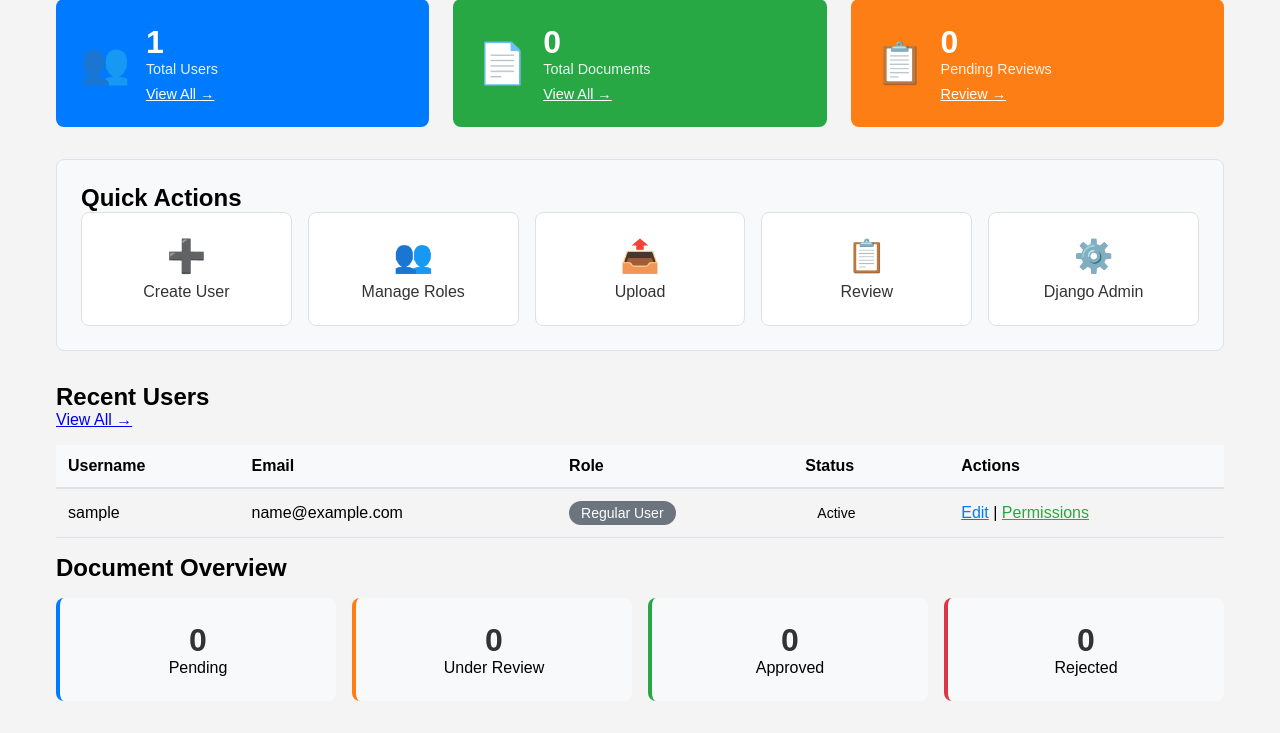
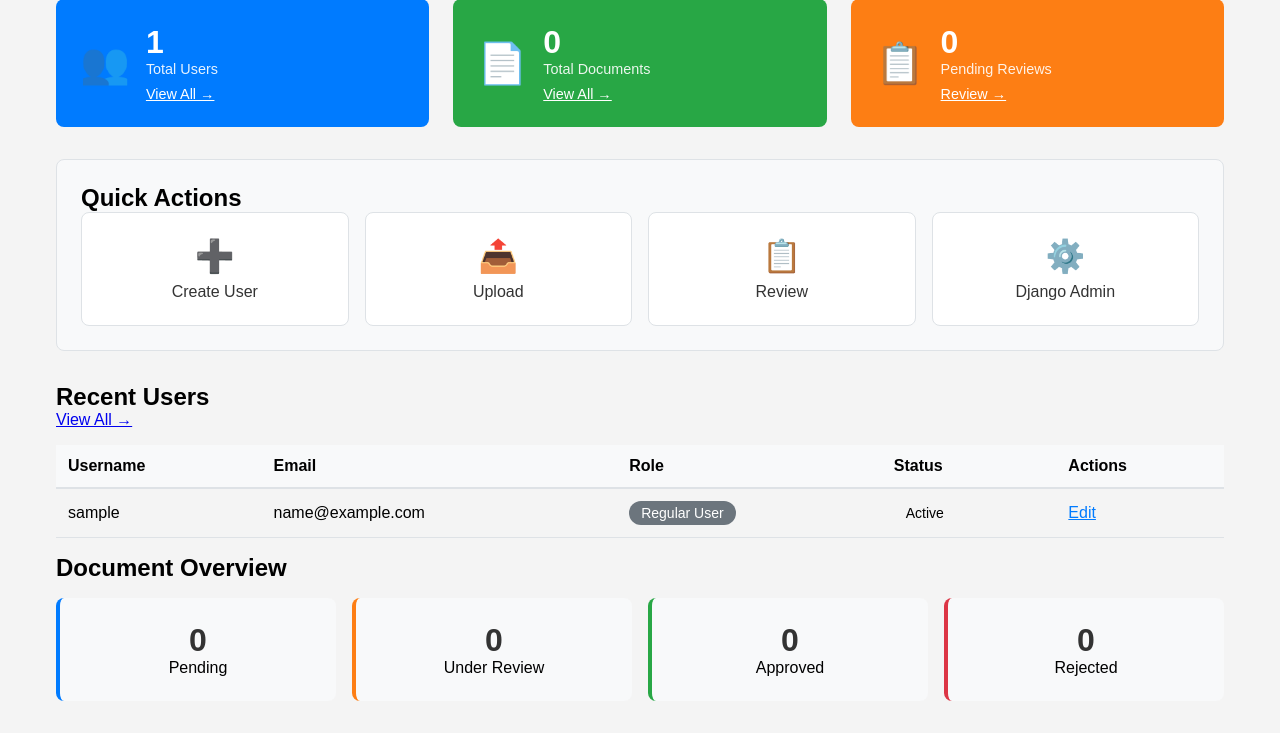
Before and after one commit to kdgohil1819/DMS, a Django app: page /access/admin-dashboard/ in a window 1280 px wide. Shown: the part 212-945 px from the top of the page. Run offline with Django 5.2, Linux system fonts and the light colour scheme; the visitor is signed in with stand-in values (Sample User, id 1); data comes from the database, SQL or seed files in the repository; data that the repository does not hold is empty.

Commit message:
fixed bug for permison for users

```diff
--- a/dms_project/templates/access/admin_dashboard.html
+++ b/dms_project/templates/access/admin_dashboard.html
@@ -57,10 +57,7 @@
                 <span class="action-icon">➕</span>
                 <span class="action-text">Create User</span>
             </a>
-            <a href="{% url 'access:role_list' %}" class="admin-action-card">
-                <span class="action-icon">👥</span>
-                <span class="action-text">Manage Roles</span>
-            </a>
+
             <a href="{% url 'documents:upload' %}" class="admin-action-card">
                 <span class="action-icon">📤</span>
                 <span class="action-text">Upload</span>
@@ -110,9 +107,7 @@
                     </td>
                     <td>
                         <a href="{% url 'access:edit_user' user_item.id %}" style="color: #007bff;">Edit</a>
-                        {% if user.is_superuser %}
-                        | <a href="{% url 'access:user_permissions' user_item.id %}" style="color: #28a745;">Permissions</a>
-                        {% endif %}
+
                     </td>
                 </tr>
                 {% empty %}
--- a/dms_project/templates/access/user_list.html
+++ b/dms_project/templates/access/user_list.html
@@ -60,7 +60,6 @@
                     </td>
                     <td style="padding: 1rem;">
                         <a href="{% url 'access:edit_user' user.id %}" style="color: #667eea; margin-right: 1rem;">Edit</a>
-                        <a href="{% url 'access:user_permissions' user.id %}" style="color: #48bb78;">Permissions</a>
                     </td>
                 </tr>
                 {% empty %}
```
